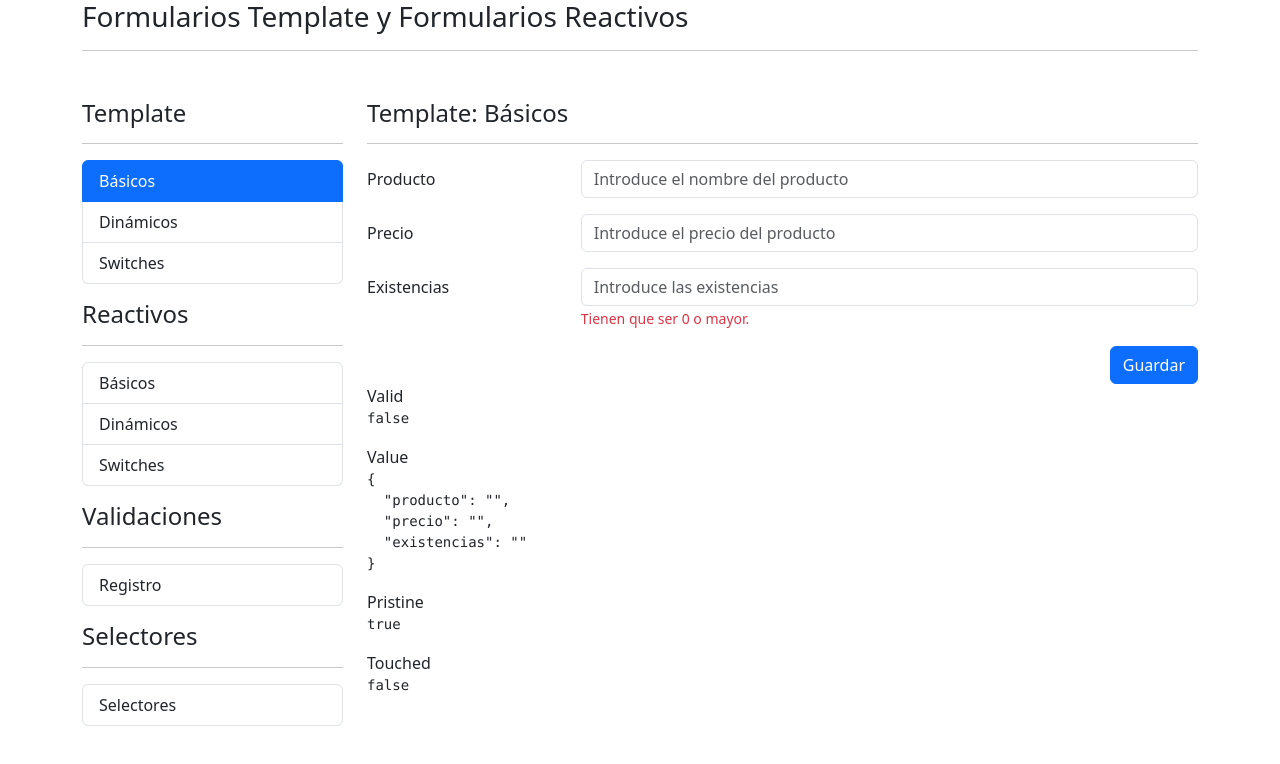
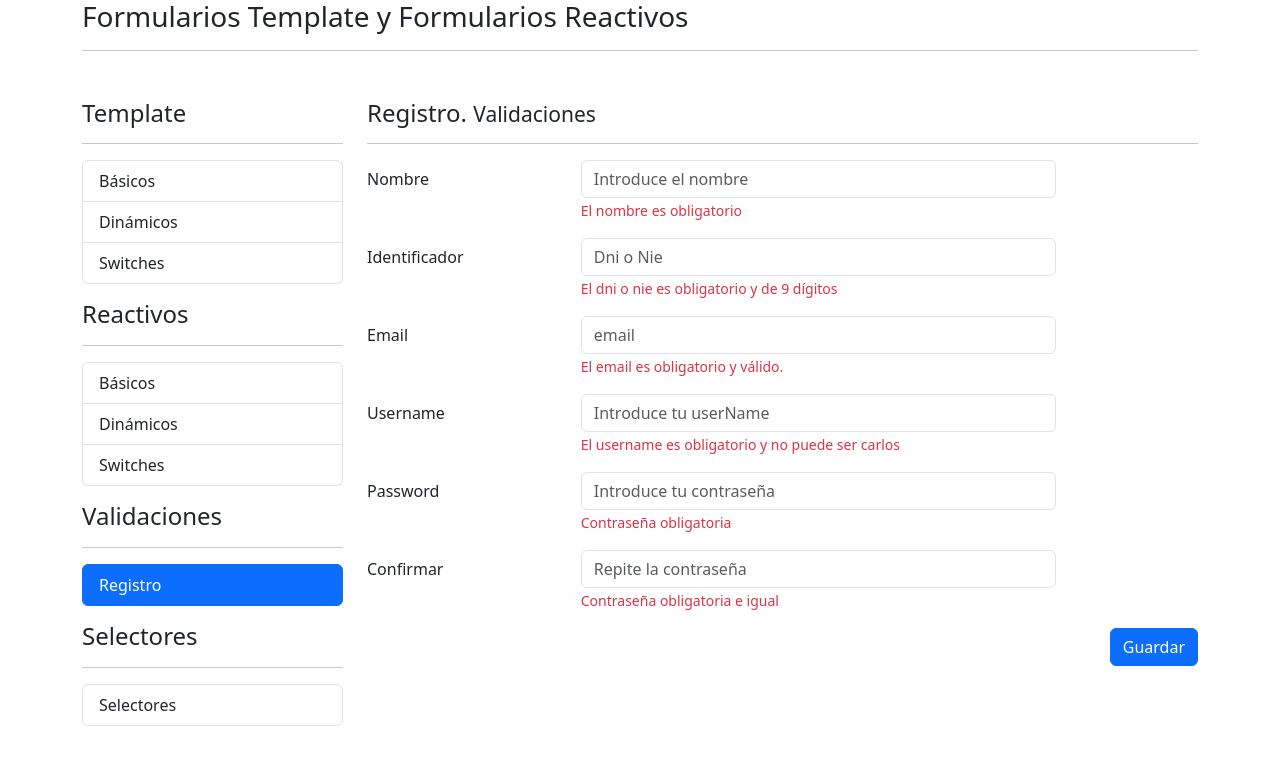
Before and after one commit to jucarlos/formulariosagri, an Angular app: page /auth/register in a window 1280 px wide. Before the commit this address led to /template/basicos. Shown: the top 764 px of the page. Built offline with nearby package versions, Linux system fonts and the light colour scheme.

Commit message:
Preparado el html de registro

```diff
--- a/src/app/auth/auth-routing.module.ts
+++ b/src/app/auth/auth-routing.module.ts
@@ -1,7 +1,18 @@
 import { NgModule } from '@angular/core';
 import { RouterModule, Routes } from '@angular/router';
+import { RegistroComponent } from './pages/registro/registro.component';
 
-const routes: Routes = [];
+const routes: Routes = [
+
+  {
+    path: '',
+    children: [
+      { path: 'register', component: RegistroComponent },
+      { path: '**', redirectTo: 'register'}
+    ]
+  }
+
+];
 
 @NgModule({
   imports: [RouterModule.forChild(routes)],
--- a/src/app/auth/auth.module.ts
+++ b/src/app/auth/auth.module.ts
@@ -2,10 +2,12 @@ import { NgModule } from '@angular/core';
 import { CommonModule } from '@angular/common';
 
 import { AuthRoutingModule } from './auth-routing.module';
+import { RegistroComponent } from './pages/registro/registro.component';
 
 
 @NgModule({
   declarations: [
+    RegistroComponent
   ],
   imports: [
     CommonModule,
--- /dev/null
+++ b/src/app/auth/pages/registro/registro.component.html
@@ -0,0 +1,108 @@
+<h4>Registro. <small>Validaciones</small></h4>
+<hr>
+
+
+<div class="row">
+    <div class="col">
+        <form autocomplete="off">
+
+            <!-- Nombre - validaciones normales -->
+          <div class="row mb-3">
+            <label class="col-sm-3 col-form-label">Nombre</label>
+            <div class="col-sm-7">
+                <input type="text"
+                    class="form-control"
+                    placeholder="Introduce el nombre">
+
+                <span class="form-text text-danger">
+                    El nombre es obligatorio
+                </span>
+            </div>
+          </div>
+
+
+
+            <!-- Identificador - dni - validación con un patrón. -->
+            <div class="row mb-3">
+                <label class="col-sm-3 col-form-label">Identificador</label>
+                <div class="col-sm-7">
+                    <input type="text"
+                        class="form-control"
+                        placeholder="Dni o Nie">
+
+                    <span class="form-text text-danger">
+                        El dni o nie es obligatorio y de 9 dígitos
+                    </span>
+                </div>
+              </div>
+
+
+            <!-- Email - v. asincronas. -->
+            <div class="row mb-3">
+                <label class="col-sm-3 col-form-label">Email</label>
+                <div class="col-sm-7">
+                    <input type="text"
+                        class="form-control"
+                        placeholder="email">
+
+                    <span class="form-text text-danger">
+                        El email es obligatorio y válido.
+                    </span>
+                </div>
+              </div>
+
+            <!-- UserName - validación personalizada -->
+            <div class="row mb-3">
+                <label class="col-sm-3 col-form-label">Username</label>
+                <div class="col-sm-7">
+                    <input type="text"
+                        class="form-control"
+                        placeholder="Introduce tu userName">
+
+                    <span class="form-text text-danger">
+                        El username es obligatorio y no puede ser carlos
+                    </span>
+                </div>
+              </div>
+
+            <!-- Password1 -->
+            <div class="row mb-3">
+                <label class="col-sm-3 col-form-label">Password</label>
+                <div class="col-sm-7">
+                    <input type="password"
+                        class="form-control"
+                        placeholder="Introduce tu contraseña">
+
+                    <span class="form-text text-danger">
+                            Contraseña obligatoria
+                    </span>
+                </div>
+              </div>
+
+
+            <!-- Password2 validacion normal y personalizada -iguales  -->
+            <div class="row mb-3">
+                <label class="col-sm-3 col-form-label">Confirmar</label>
+                <div class="col-sm-7">
+                    <input type="password"
+                        class="form-control"
+                        placeholder="Repite la contraseña">
+
+                    <span class="form-text text-danger">
+                            Contraseña obligatoria e igual
+                    </span>
+                </div>
+              </div>
+
+              <!-- Botón -->
+              <div class="row">
+                <div class="col">
+                    <button class="btn btn-primary float-end" type="submit">
+                        Guardar
+                    </button>
+                </div>
+              </div>
+
+        </form>
+    </div>
+</div>
--- a/src/app/shared/side-menu/side-menu.component.html
+++ b/src/app/shared/side-menu/side-menu.component.html
@@ -29,7 +29,10 @@
 <hr>
 <ul class="list-group">
     <li *ngFor="let item of authMenu"
-        class="list-group-item">
+        class="list-group-item"
+        [routerLink]="[item.ruta]"
+        routerLinkActive="active"
+        >
         {{ item.texto }}
     </li>
 </ul>
@@ -37,7 +40,9 @@
 <h4 class="mt-3">Selectores</h4>
 <hr>
 <ul class="list-group">
-    <li class="list-group-item"    >
+    <li class="list-group-item"
+        routerLink="selectores"
+    >
         Selectores
     </li>
 </ul>
```
Also changed, not shown: src/app/auth/pages/registro/registro.component.ts (added, +10 -0 lines), src/app/auth/pages/registro/registro.component.css (added), 1 other file (tests, documents, lock files or other folders).
